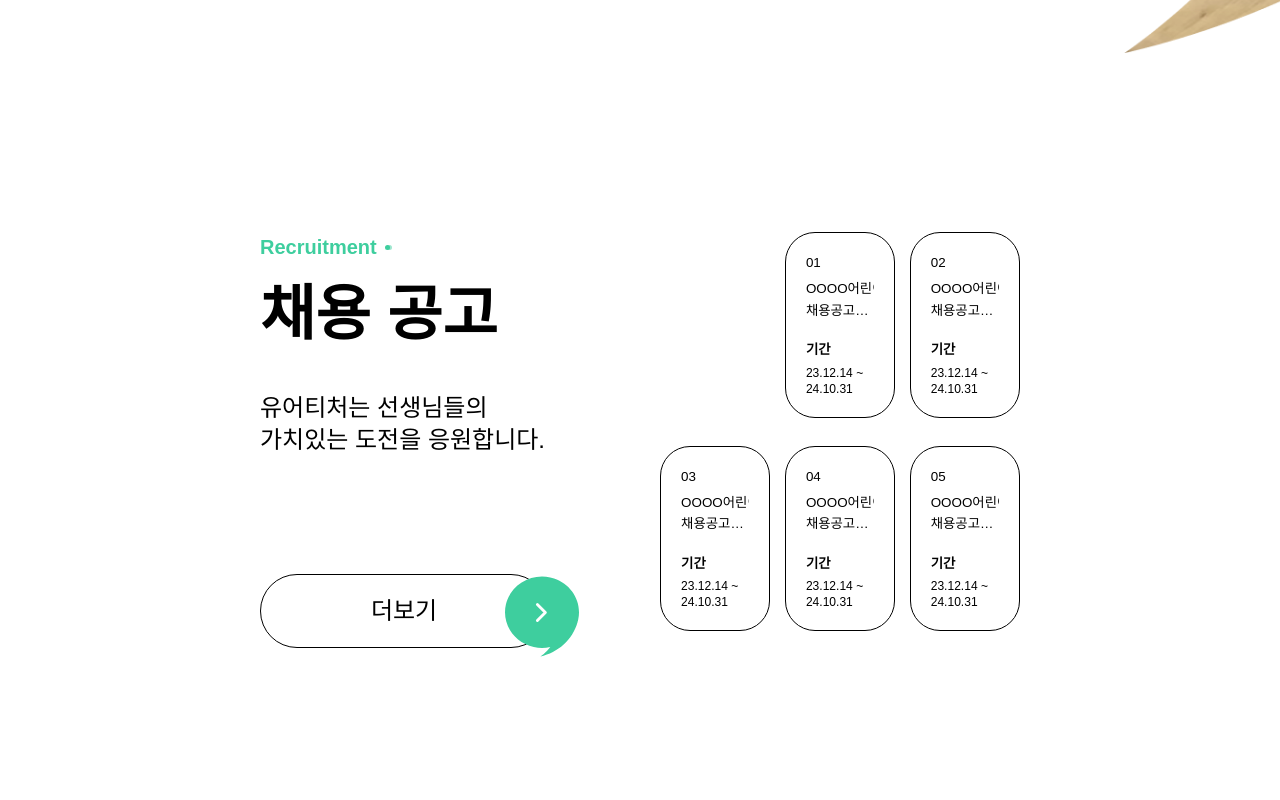
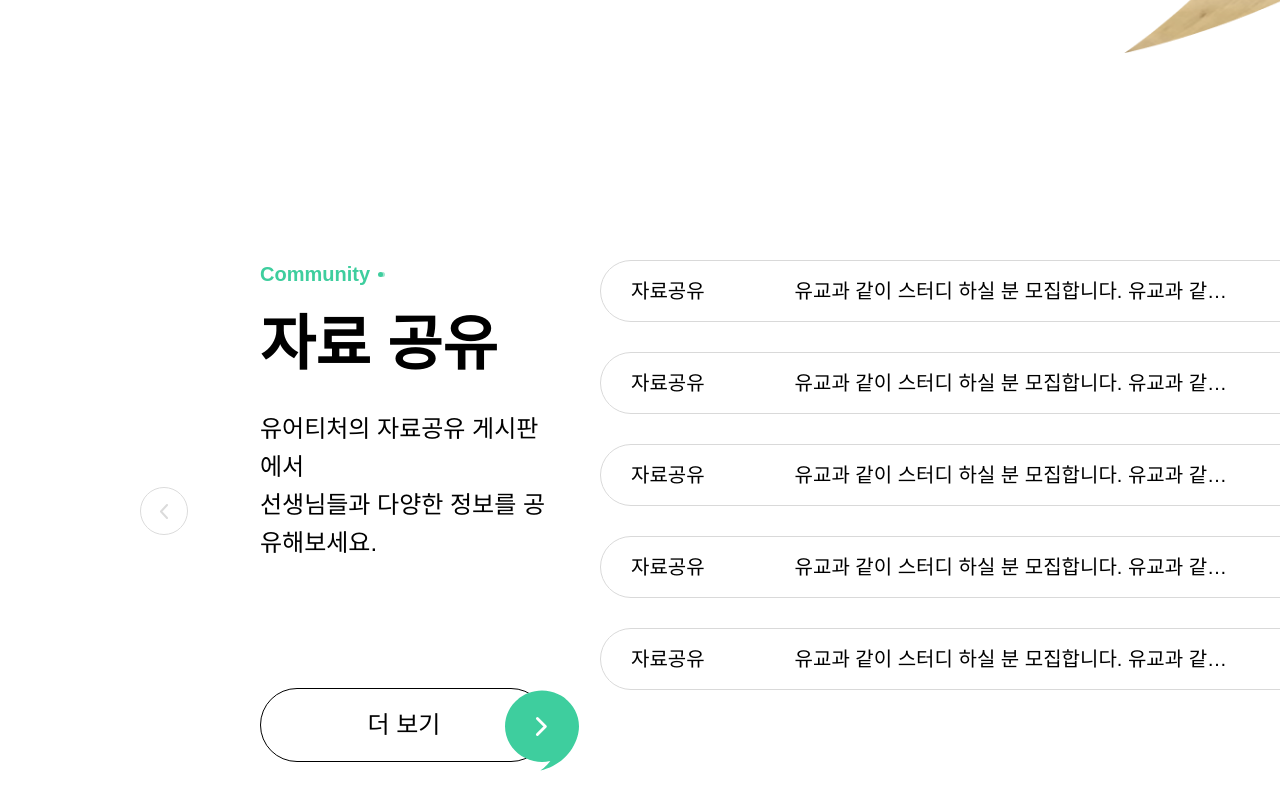
Before and after one commit to yourteacher-org/yourteacher-fe, a React (Vite) app: page / in a window 1280 px wide. Shown: the part 1080-1880 px from the top of the page. Built offline with nearby package versions, Linux system fonts and the light colour scheme.

Commit message:
[feat] 자료 공유 섹션 UI 구현

```diff
--- a/src/pages/Home/Home.tsx
+++ b/src/pages/Home/Home.tsx
@@ -3,11 +3,13 @@ import React from 'react';
 import NoticeSection from './NoticeSection';
 import RecruitSection from './RecruitSection';
 import HeroSection from './HeroSection';
+import ShareDataSection from './ShareDataSection';
 
 const Home: React.FC = () => {
   return (
     <div>
       <HeroSection />
+      <ShareDataSection />
       <RecruitSection />
       <NoticeSection />
     </div>
--- /dev/null
+++ b/src/pages/Home/ShareDataSection.tsx
@@ -0,0 +1,84 @@
+import Button from '@components/Button';
+import Section from '@layouts/Section';
+import ChevronButton from '@components/ChevronButton';
+
+import Comma from '@assets/img/button_comma.svg?react';
+import TwoCircles from '@assets/icon/two-circles.svg?react';
+
+const MOCK_SHARE_DATA = Array.from({ length: 5 }, (_, i) => ({
+  id: i,
+  type: '자료공유',
+  title:
+    '유교과 같이 스터디 하실 분 모집합니다. 유교과 같이 스터디 하실 분 모집합니다.',
+  views: 684,
+  createdAt: '2023.12.14.',
+}));
+
+const ShareDataSection = () => {
+  return (
+    <Section
+      as="section"
+      className="
+        flex xl:flex-row sm:flex-col
+        xl:px-[16.25rem] lg:px-[1.875rem]
+        py-32
+        xl:gap-[3.25rem]"
+    >
+      <div className="relative">
+        <ChevronButton
+          direction="left"
+          className="absolute -left-[7.5rem] top-[50%] -translate-y-[50%]"
+        />
+
+        <div className="flex items-center xl:justify-normal sm:justify-center gap-x-2 lg:mb-[0.75rem]">
+          <p className="xl:text-xl lg:text-[1rem] sm:text-[0.75rem] text-green font-bold">
+            Community
+          </p>
+          <TwoCircles />
+        </div>
+        <h1 className="xl:mb-5 xl:text-[3.75rem] lg:text-[2.5rem] sm:text-[2rem] font-bold">
+          자료 공유
+        </h1>
+        <p className="xl:text-2xl xl:leading-[2.375rem] xl:mb-[7.875rem]">
+          유어티처의 자료공유 게시판에서 <br />
+          선생님들과 다양한 정보를 공유해보세요.
+        </p>
+        <Button>더 보기</Button>
+      </div>
+
+      <ul className="flex xl:flex-col relative xl:gap-[1.875rem] xl:text-xl">
+        {MOCK_SHARE_DATA.map(({ id, type, title, views, createdAt }) => (
+          <li
+            key={id}
+            className="group flex justify-between relative
+              xl:w-[60.625rem] xl:py-4 xl:px-[1.875rem]
+              border border-gray-5 rounded-full
+              duration-200 cursor-pointer"
+          >
+            <p className="xl:mr-[5.625rem] group-hover:mr-[3.75rem] transition-[margin-right] duration-200">
+              {type}
+            </p>
+            <p className="flex-1 line-clamp-1 xl:pr-12">{title}</p>
+            <p>조회수: {views}</p>
+            <p className="xl:ml-[2.625rem] group-hover:mr-[5rem] transition-[margin-right] duration-200">
+              {createdAt}
+            </p>
+
+            <Comma
+              className="block
+                xl:w-[4.75rem] absolute -top-10 right-2
+              fill-yellow opacity-0 group-hover:opacity-100
+                transition-opacity duration-200"
+            />
+          </li>
+        ))}
+        <ChevronButton
+          direction="right"
+          className="absolute -right-[7.5rem] top-[50%] -translate-y-[50%]"
+        />
+      </ul>
+    </Section>
+  );
+};
+
+export default ShareDataSection;
--- a/tailwind.config.js
+++ b/tailwind.config.js
@@ -3,7 +3,6 @@ export default {
   content: ['./src/**/*.{js,jsx,ts,tsx}'],
   theme: {
     extend: {
-      screens: { sm: '390px' },
       screens: { '2xl': '1921px', sm: '390px' },
       fontFamily: {
         pretendard: ['Pretendard', 'sans-serif'],
```
